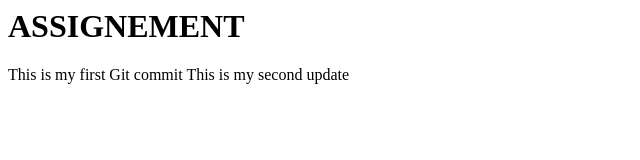
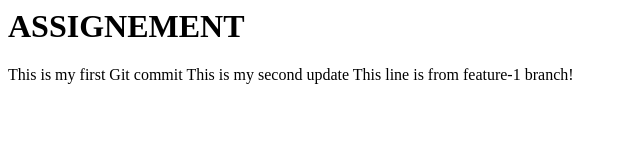
Before and after one commit to Fait851h/week-one-assignement, a plain HTML site: page index.html in a window 1280 px wide. Shown: the whole page, without its empty margins (0-640 px from the left). Drawn offline with Linux system fonts and the light colour scheme.

Commit message:
Added new line in feature-1 branch

```diff
--- a/index.html
+++ b/index.html
@@ -1,3 +1,4 @@
 <h1> ASSIGNEMENT</h1>
 <P1> This is my first Git commit</P1>
 <p2> This is my second update</p2>
+<p3> This line is from feature-1 branch!</p3>
```
